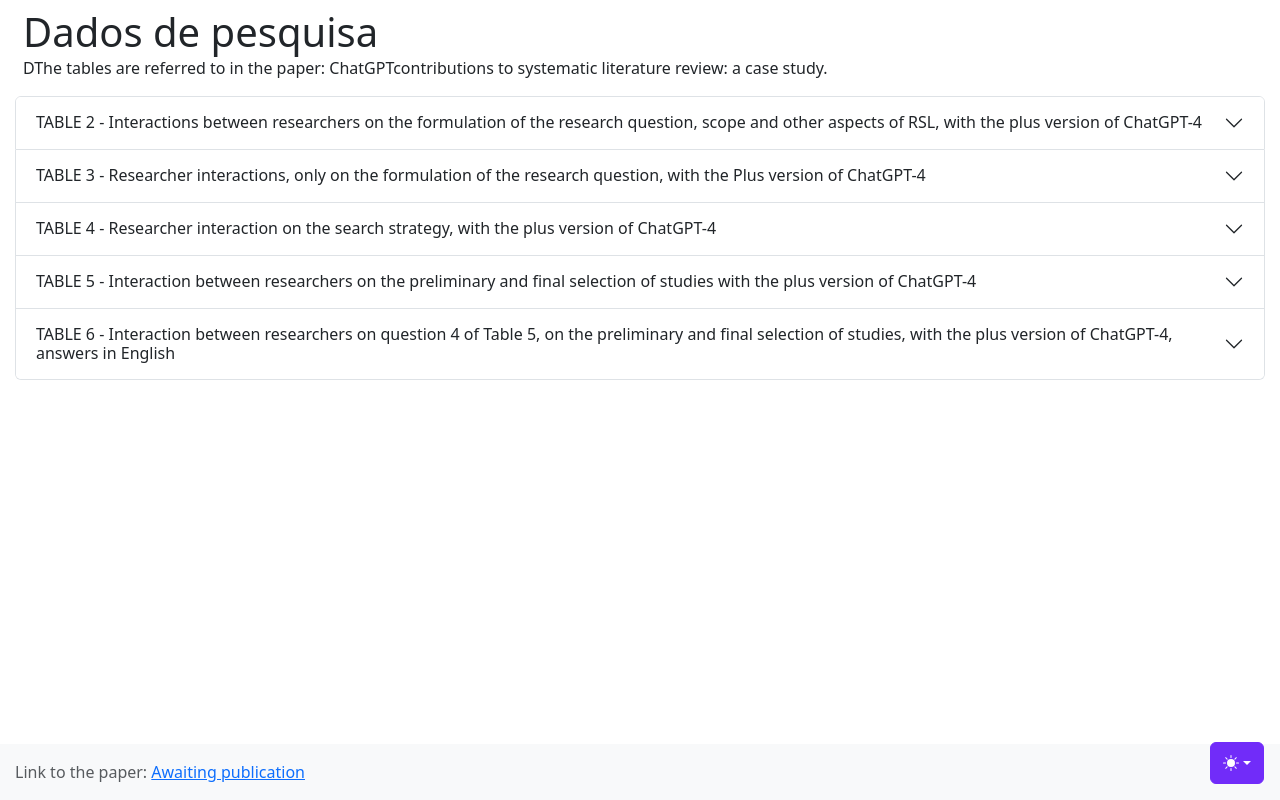
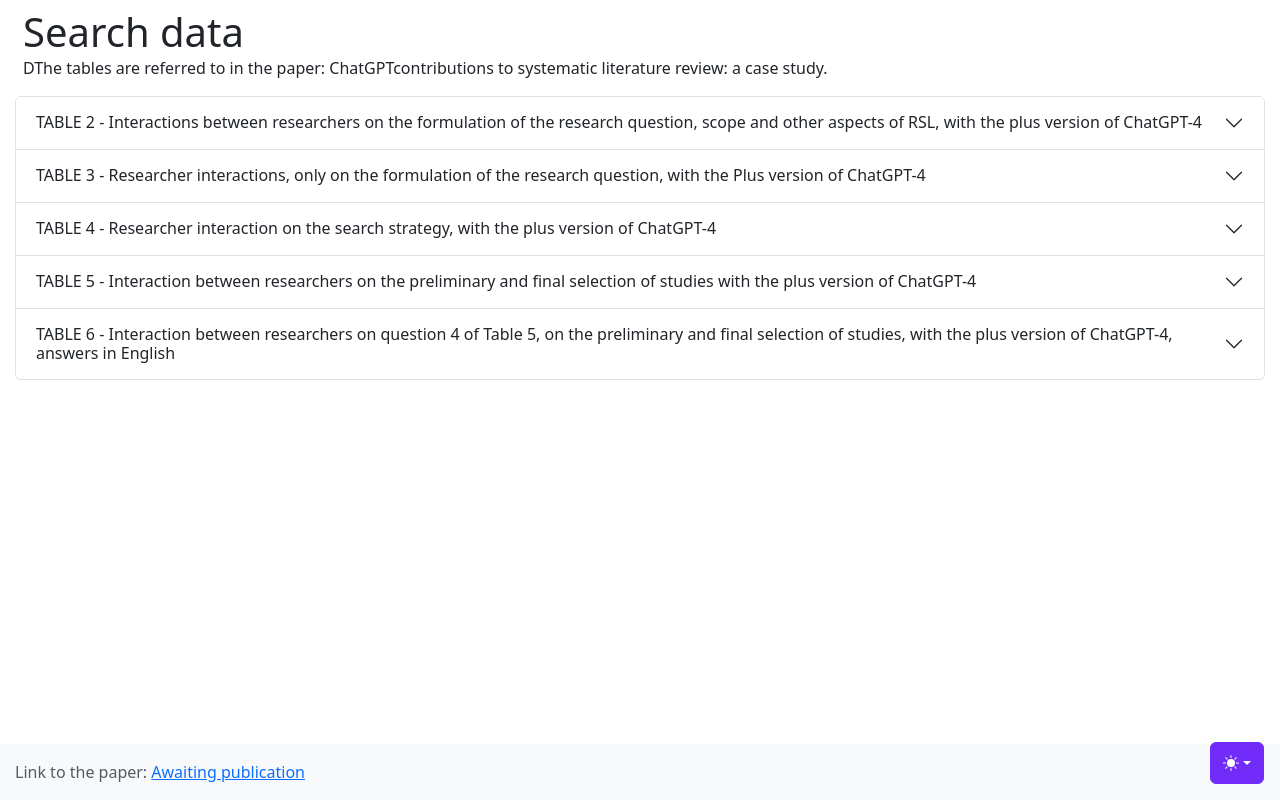
Before and after one commit to fbmarques/interactions, a plain HTML site: page index.html in a window 1280 px wide. Drawn offline with Linux system fonts and the light colour scheme.

Commit message:
Update index.html

```diff
--- a/index.html
+++ b/index.html
@@ -168,7 +168,7 @@
 
       </a>
     </div>
-    <h1 class="bd-title mb-0" id="content">Dados de pesquisa</h1>
+    <h1 class="bd-title mb-0" id="content">Search data</h1>
   </div>
   <p class="bd-lead">DThe tables are referred to in the paper: ChatGPTcontributions to systematic literature review: a case study.</p>
 
```
